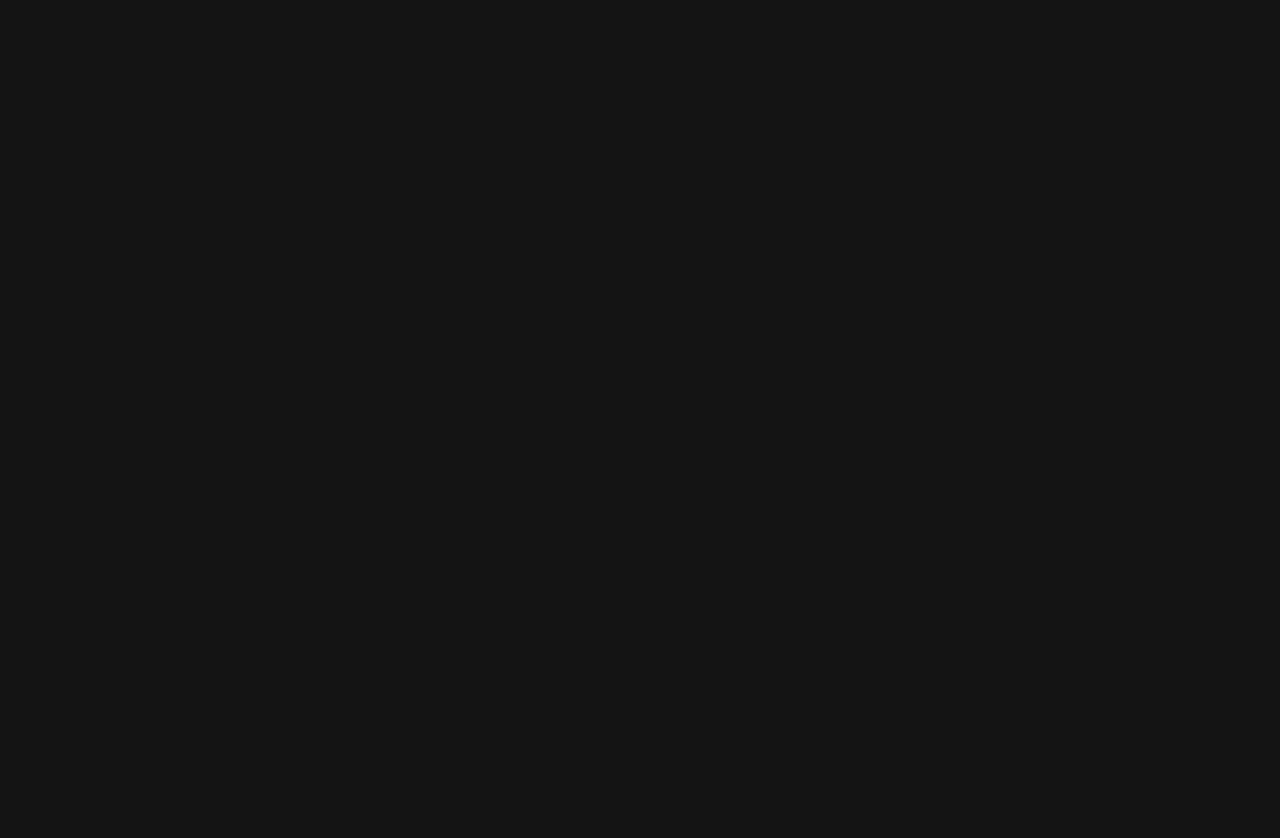
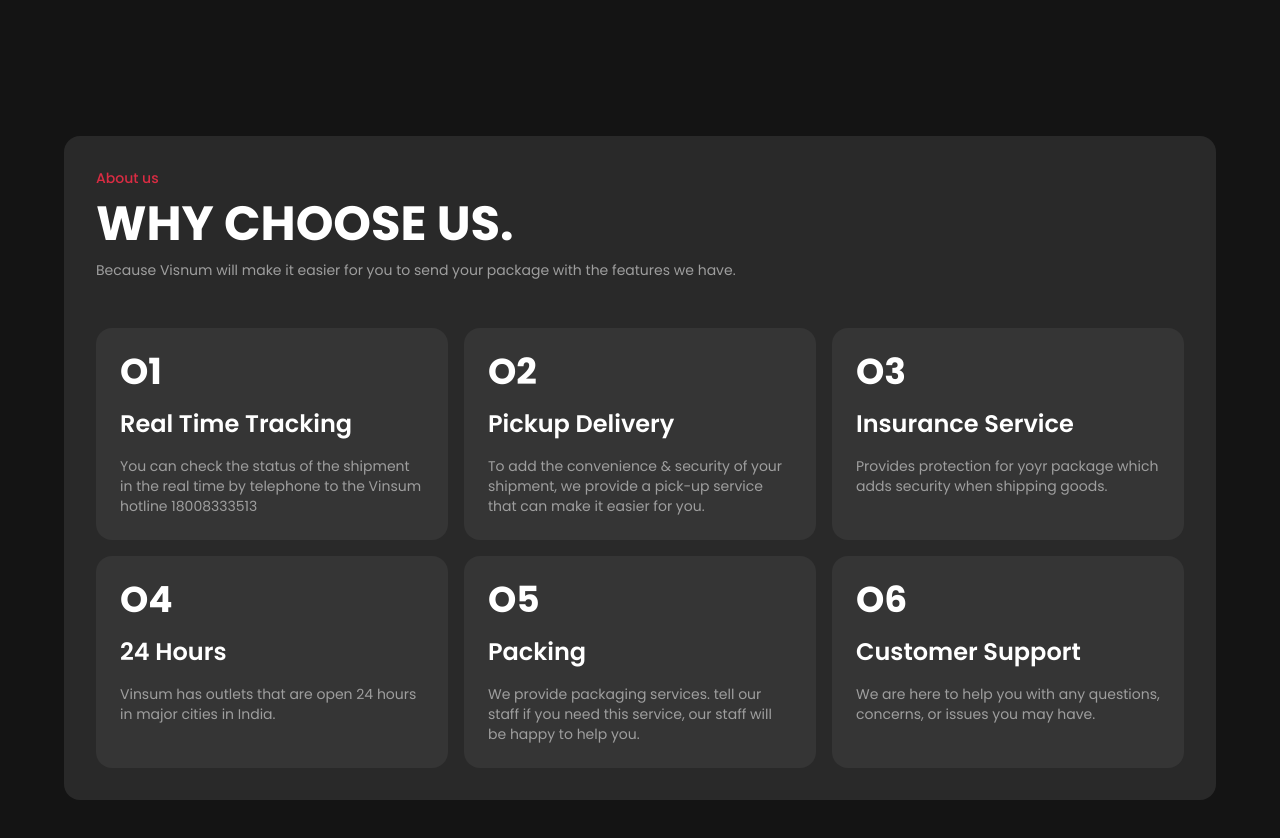
Before and after one commit to DevCodeHunt/vinsum-axpress, a React (Vite) app: page / in a window 1280 px wide. Shown: the part 820-1658 px from the top of the page. Before the commit the page ends 916 px from the top, so only its background shows below. Built offline with nearby package versions, Linux system fonts and the light colour scheme.

Commit message:
About section on home page

```diff
--- /dev/null
+++ b/src/components/Card.jsx
@@ -0,0 +1,20 @@
+const Card = ({ name, title, description, hasBg, children }) => {
+  return (
+    <div
+      className={`rounded-2xl md:px-8 px-6 py-8 space-y-12  ${
+        hasBg ? "bg-cardSecondary" : "bg-transparent"
+      }`}
+    >
+      <div className="space-y-3">
+        <p className="text-primary text-sm font-medium">{name}</p>
+        <h1 className="sm:text-5xl text-4xl font-bold uppercase leading-tight">
+          {title}
+        </h1>
+        <p className="text-sm text-text">{description}</p>
+      </div>
+      {children}
+    </div>
+  );
+};
+
+export default Card;
--- a/src/constants/index.js
+++ b/src/constants/index.js
@@ -30,3 +30,36 @@
   linkedin: "https://www.linkedin.com/company/vinsum-axpress",
   youtube: "www.youtube.com/@vinsumaxpressindiapvtltd.8044",
 };
+
+export const aboutCards = [
+  {
+    title: "Real Time Tracking",
+    description:
+      "You can check the status of the shipment in the real time by telephone to the Vinsum hotline 18008333513",
+  },
+  {
+    title: "Pickup Delivery",
+    description:
+      "To add the convenience & security of your shipment, we provide a pick-up service that can make it easier for you.",
+  },
+  {
+    title: "Insurance Service",
+    description:
+      "Provides protection for yoyr package which adds security when shipping goods.",
+  },
+  {
+    title: "24 Hours",
+    description:
+      "Vinsum has outlets that are open 24 hours in major cities in India.",
+  },
+  {
+    title: "Packing",
+    description:
+      "We provide packaging services. tell our staff if you need this service, our staff will be happy to help you.",
+  },
+  {
+    title: "Customer Support",
+    description:
+      "We are here to help you with any questions, concerns, or issues you may have.",
+  },
+];
--- a/src/pages/Home/Home.jsx
+++ b/src/pages/Home/Home.jsx
@@ -1,9 +1,11 @@
+import AboutSection from "./sections/AboutSection";
 import HeroSection from "./sections/HeroSection";
 
 const Home = () => {
   return (
     <>
       <HeroSection />
+      <AboutSection />
     </>
   );
 };
--- a/src/pages/Home/sections/AboutSection.jsx
+++ b/src/pages/Home/sections/AboutSection.jsx
@@ -1,9 +1,32 @@
-
+import Card from "../../../components/Card";
+import { aboutCards } from "../../../constants";
 
 const AboutSection = () => {
   return (
-    <div>AboutSection</div>
-  )
-}
+    <section className="wrapper my-10">
+      <Card
+        name="About us"
+        title="WHY Choose US."
+        description="Because Visnum will make it easier for you to send your package with the features we have."
+        hasBg
+      >
+        <div className="grid md:grid-cols-3 sm:grid-cols-2 gap-4">
+          {aboutCards.map((obj, index) => {
+            return (
+              <div
+                key={index}
+                className={`bg-card rounded-2xl p-6 space-y-4 hover:bg-primary transition duration-300 group cursor-pointer`}
+              >
+                <h2 className="font-bold text-4xl">O{index+1}</h2>
+                <h1 className="font-semibold text-2xl">{obj.title}</h1>
+                <p className="text-text text-sm group-hover:text-white">{obj.description}</p>
+              </div>
+            );
+          })}
+        </div>
+      </Card>
+    </section>
+  );
+};
 
-export default AboutSection
+export default AboutSection;
--- a/tailwind.config.js
+++ b/tailwind.config.js
@@ -7,7 +7,7 @@
         primary: "#DA2C43",
         background: "#141414",
         card: "#353535",
-        cardSecondary: "#353535",
+        cardSecondary: "#292929",
         text: "#9E9E9E",
         backgroundSecondary: "#222222",
       },
```
